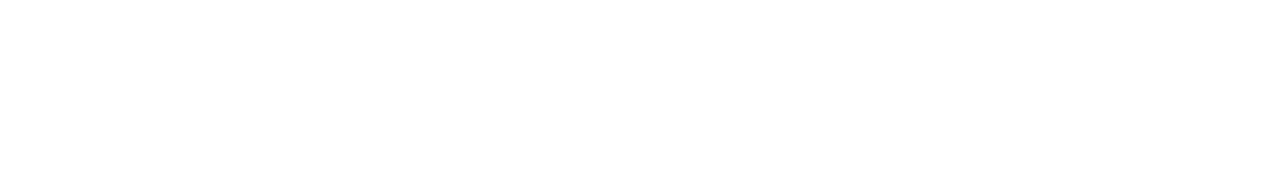
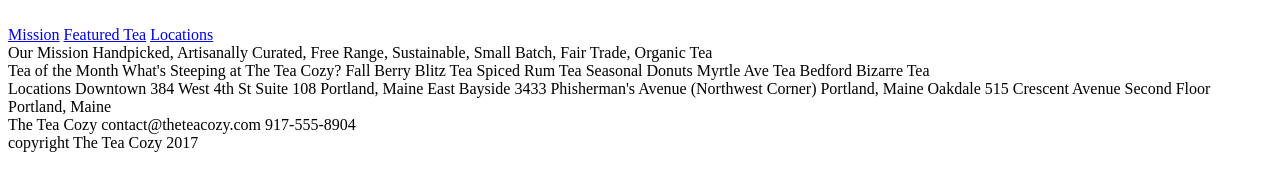
Before and after one commit to DieterMichaelRauch/tea_cozy, a plain HTML site: page index.html in a window 1280 px wide. Drawn offline with Linux system fonts and the light colour scheme.

Commit message:
Set-up Text

```diff
--- a/index.html
+++ b/index.html
@@ -2,11 +2,75 @@
 <html>
 
   <head>
-    <title></title>
+    <title>The Tea Cozy</title>
     <link href="./resources/css/index.css" type="text/css" rel="stylesheet">
   </head>
 
   <body>
 
+    <header class="flex-container"><!--Header Container Start-->
+      <img src="">
+      <nav>
+        <span><a href= "#mission">Mission</a></span>
+        <span><a href= "#featured-tea">Featured Tea</a></span>
+        <span><a href= "#locations">Locations</a></span>
+      </nav>
+    </header><!--Header Container End-->
+
+
+    <div class ="main"><!--Main Content Container Div Start-->
+
+    <div><!--Mission Container Div Start-->
+    Our Mission
+    Handpicked, Artisanally Curated, Free Range, Sustainable, Small Batch, Fair Trade, Organic Tea
+    </div><!--Mission Container Div End-->
+
+    <div><!--Tea of the Month Container Div Start-->
+    Tea of the Month
+    What's Steeping at The Tea Cozy?
+
+    Fall Berry Blitz Tea
+
+    Spiced Rum Tea
+
+    Seasonal Donuts
+
+    Myrtle Ave Tea
+
+    Bedford Bizarre Tea
+  </div><!--Tea of the Month Container Div End-->
+
+    <div><!--Locations Container Div Start-->
+    Locations
+
+    Downtown
+    384 West 4th St
+    Suite 108
+    Portland, Maine
+
+    East Bayside
+    3433 Phisherman's Avenue
+    (Northwest Corner)
+    Portland, Maine
+
+    Oakdale
+    515 Crescent Avenue
+    Second Floor
+    Portland, Maine
+  </div><!--Locations Container Div End-->
+
+
+  </div><!--Main Content Container Div End-->
+
+    <div><!--Contact Container Start-->
+    The Tea Cozy
+    contact@theteacozy.com
+    917-555-8904
+    </div>
+
+    <div><!--Footer Container Start-->
+    copyright The Tea Cozy 2017
+  </div><!--Footer Container End-->
+
   </body>
 </html>
```
